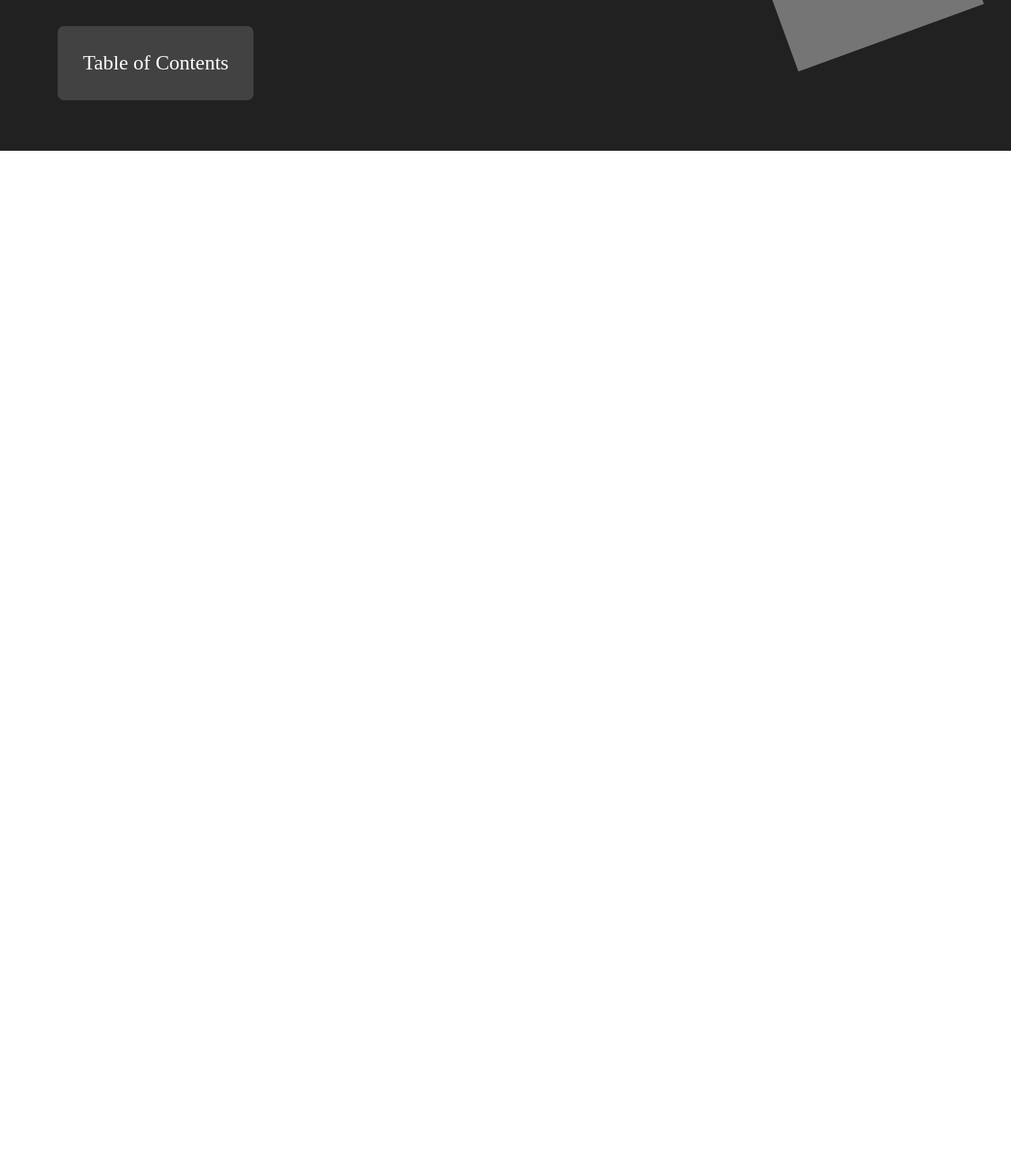
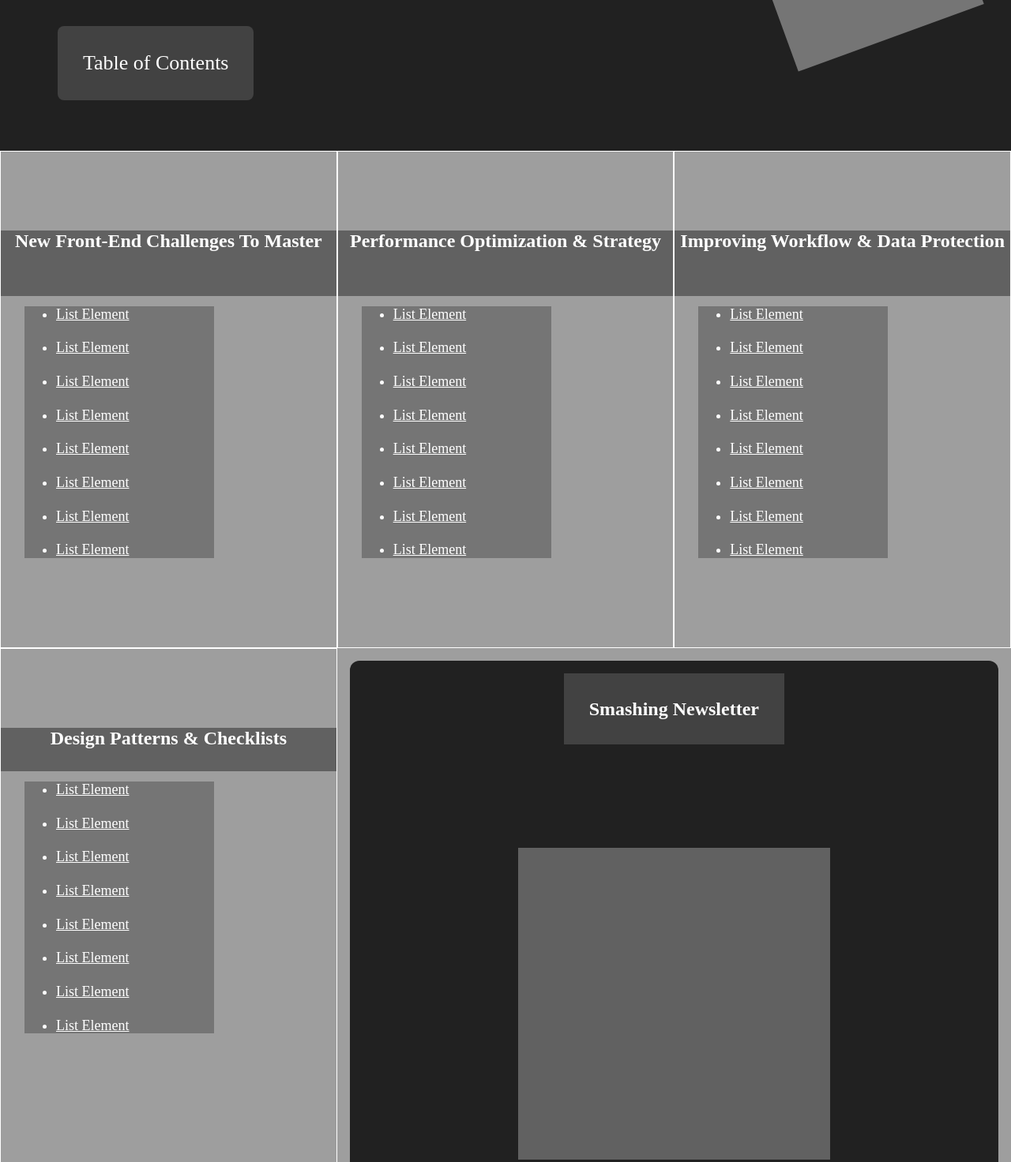
Before and after one commit to eduardoreisalvarenga/microverse-smashing-magazine, a plain HTML site: page index.html in a window 1280 px wide. Shown: the part 7620-9092 px from the top of the page at 79% size. Before the commit the page ends 7811 px from the top, so only its background shows below. Drawn offline with Linux system fonts and the light colour scheme.

Commit message:
Add Guides Section

```diff
--- a/index.html
+++ b/index.html
@@ -177,62 +177,165 @@
           <div class="small-bottom-article-pic"></div>
           <div class="small-bottom-article-text-container">
             <h2 class="small-bottom-article-header">Deemphasizing “Install App” Ads</h2>
-            <p>Lorem ipsum dolor sit amet, consectetur adipiscing elit. Integer nec odio. Praesent libero. Sed cursus ante dapibus diam. Sed nisi. Nulla quis sem at nibh elementum imperdiet. Duis sagittis ipsum. Praesent mauris. Fusce nec tellus sed augue semper porta. Mauris massa. Vestibulum lacinia arcu eget nulla. Class aptent taciti sociosqu ad litora torquent per conubia nostra, per inceptos himenaeos. Curabitur sodales ligula in libero. Sed dignissim lacinia nunc. </p>
+            <p>Lorem ipsum dolor sit amet, consectetur adipiscing elit. Integer nec odio. Praesent libero. Sed cursus
+              ante dapibus diam. Sed nisi. Nulla quis sem at nibh elementum imperdiet. Duis sagittis ipsum. Praesent
+              mauris. Fusce nec tellus sed augue semper porta. Mauris massa. Vestibulum lacinia arcu eget nulla. Class
+              aptent taciti sociosqu ad litora torquent per conubia nostra, per inceptos himenaeos. Curabitur sodales
+              ligula in libero. Sed dignissim lacinia nunc. </p>
           </div>
         </article>
         <article class="small-bottom-article">
           <div class="small-bottom-article-pic"></div>
           <div class="small-bottom-article-text-container">
             <h2 class="small-bottom-article-header">Preloading When The Mouse Is Pressed</h2>
-            <p>Lorem ipsum dolor sit amet, consectetur adipiscing elit. Integer nec odio. Praesent libero. Sed cursus ante dapibus diam. Sed nisi. Nulla quis sem at nibh elementum imperdiet. Duis sagittis ipsum. Praesent mauris. Fusce nec tellus sed augue semper porta. Mauris massa. Vestibulum lacinia arcu eget nulla. Class aptent taciti sociosqu ad litora torquent per conubia nostra, per inceptos himenaeos. Curabitur sodales ligula in libero. Sed dignissim lacinia nunc. </p>
+            <p>Lorem ipsum dolor sit amet, consectetur adipiscing elit. Integer nec odio. Praesent libero. Sed cursus
+              ante dapibus diam. Sed nisi. Nulla quis sem at nibh elementum imperdiet. Duis sagittis ipsum. Praesent
+              mauris. Fusce nec tellus sed augue semper porta. Mauris massa. Vestibulum lacinia arcu eget nulla. Class
+              aptent taciti sociosqu ad litora torquent per conubia nostra, per inceptos himenaeos. Curabitur sodales
+              ligula in libero. Sed dignissim lacinia nunc. </p>
           </div>
         </article>
         <article class="small-bottom-article">
           <div class="small-bottom-article-pic"></div>
           <div class="small-bottom-article-text-container">
             <h2 class="small-bottom-article-header">Building A JAMStack E-Commerce Store</h2>
-            <p>Lorem ipsum dolor sit amet, consectetur adipiscing elit. Integer nec odio. Praesent libero. Sed cursus ante dapibus diam. Sed nisi. Nulla quis sem at nibh elementum imperdiet. Duis sagittis ipsum. Praesent mauris. Fusce nec tellus sed augue semper porta. Mauris massa. Vestibulum lacinia arcu eget nulla. Class aptent taciti sociosqu ad litora torquent per conubia nostra, per inceptos himenaeos. Curabitur sodales ligula in libero. Sed dignissim lacinia nunc. </p>
+            <p>Lorem ipsum dolor sit amet, consectetur adipiscing elit. Integer nec odio. Praesent libero. Sed cursus
+              ante dapibus diam. Sed nisi. Nulla quis sem at nibh elementum imperdiet. Duis sagittis ipsum. Praesent
+              mauris. Fusce nec tellus sed augue semper porta. Mauris massa. Vestibulum lacinia arcu eget nulla. Class
+              aptent taciti sociosqu ad litora torquent per conubia nostra, per inceptos himenaeos. Curabitur sodales
+              ligula in libero. Sed dignissim lacinia nunc. </p>
           </div>
         </article>
         <article class="small-bottom-article">
           <div class="small-bottom-article-pic"></div>
           <div class="small-bottom-article-text-container">
             <h2 class="small-bottom-article-header">ES2019 Tips And Tricks</h2>
-            <p>Lorem ipsum dolor sit amet, consectetur adipiscing elit. Integer nec odio. Praesent libero. Sed cursus ante dapibus diam. Sed nisi. Nulla quis sem at nibh elementum imperdiet. Duis sagittis ipsum. Praesent mauris. Fusce nec tellus sed augue semper porta. Mauris massa. Vestibulum lacinia arcu eget nulla. Class aptent taciti sociosqu ad litora torquent per conubia nostra, per inceptos himenaeos. Curabitur sodales ligula in libero. Sed dignissim lacinia nunc. </p>
+            <p>Lorem ipsum dolor sit amet, consectetur adipiscing elit. Integer nec odio. Praesent libero. Sed cursus
+              ante dapibus diam. Sed nisi. Nulla quis sem at nibh elementum imperdiet. Duis sagittis ipsum. Praesent
+              mauris. Fusce nec tellus sed augue semper porta. Mauris massa. Vestibulum lacinia arcu eget nulla. Class
+              aptent taciti sociosqu ad litora torquent per conubia nostra, per inceptos himenaeos. Curabitur sodales
+              ligula in libero. Sed dignissim lacinia nunc. </p>
           </div>
         </article>
         <article class="small-bottom-article">
           <div class="small-bottom-article-pic"></div>
           <div class="small-bottom-article-text-container">
             <h2 class="small-bottom-article-header">Prefetching Next-Page Navigation</h2>
-            <p>Lorem ipsum dolor sit amet, consectetur adipiscing elit. Integer nec odio. Praesent libero. Sed cursus ante dapibus diam. Sed nisi. Nulla quis sem at nibh elementum imperdiet. Duis sagittis ipsum. Praesent mauris. Fusce nec tellus sed augue semper porta. Mauris massa. Vestibulum lacinia arcu eget nulla. Class aptent taciti sociosqu ad litora torquent per conubia nostra, per inceptos himenaeos. Curabitur sodales ligula in libero. Sed dignissim lacinia nunc. </p>
+            <p>Lorem ipsum dolor sit amet, consectetur adipiscing elit. Integer nec odio. Praesent libero. Sed cursus
+              ante dapibus diam. Sed nisi. Nulla quis sem at nibh elementum imperdiet. Duis sagittis ipsum. Praesent
+              mauris. Fusce nec tellus sed augue semper porta. Mauris massa. Vestibulum lacinia arcu eget nulla. Class
+              aptent taciti sociosqu ad litora torquent per conubia nostra, per inceptos himenaeos. Curabitur sodales
+              ligula in libero. Sed dignissim lacinia nunc. </p>
           </div>
         </article>
         <article class="small-bottom-article">
           <div class="small-bottom-article-pic"></div>
           <div class="small-bottom-article-text-container">
             <h2 class="small-bottom-article-header">Ambient Light Animation</h2>
-            <p>Lorem ipsum dolor sit amet, consectetur adipiscing elit. Integer nec odio. Praesent libero. Sed cursus ante dapibus diam. Sed nisi. Nulla quis sem at nibh elementum imperdiet. Duis sagittis ipsum. Praesent mauris. Fusce nec tellus sed augue semper porta. Mauris massa. Vestibulum lacinia arcu eget nulla. Class aptent taciti sociosqu ad litora torquent per conubia nostra, per inceptos himenaeos. Curabitur sodales ligula in libero. Sed dignissim lacinia nunc. </p>
+            <p>Lorem ipsum dolor sit amet, consectetur adipiscing elit. Integer nec odio. Praesent libero. Sed cursus
+              ante dapibus diam. Sed nisi. Nulla quis sem at nibh elementum imperdiet. Duis sagittis ipsum. Praesent
+              mauris. Fusce nec tellus sed augue semper porta. Mauris massa. Vestibulum lacinia arcu eget nulla. Class
+              aptent taciti sociosqu ad litora torquent per conubia nostra, per inceptos himenaeos. Curabitur sodales
+              ligula in libero. Sed dignissim lacinia nunc. </p>
           </div>
         </article>
       </div>
     </section>
     <!-- Bottom Articles Section End -->
-     <!-- Latest Articles Container Start -->
+    <!-- More Links On Twitter Container Start -->
     <div class="latest-articles-container twitter-notice">
       <a href="#">MORE LINKS ON TWITTER</a>
     </div>
-      <!-- Latest Articles Container End -->
-      <!--Systems book start-->
+    <!-- More Links On Twitter Container End-->
+    <!-- Systems Book Start -->
     <section class="table-of-contents">
       <div class="table-container">
         <h1>Design Systems</h1>
-            <p>Lorem ipsum dolor sit amet, consectetur adipiscing elit, sed do eiusmod tempor incididunt ut labore et dolore magna aliqua. Ut enim ad minim veniam, quis nostrud exercitation ullamco laboris nisi ut aliquip ex ea commodo consequat.</p>
+        <p>Lorem ipsum dolor sit amet, consectetur adipiscing elit, sed do eiusmod tempor incididunt ut labore et dolore
+          magna aliqua. Ut enim ad minim veniam, quis nostrud exercitation ullamco laboris nisi ut aliquip ex ea commodo
+          consequat.</p>
         <button class="table-of-contents-button">Table of Contents</button>
       </div>
       <div class="table-of-contents-image"></div>
     </section>
-      <!--Systems book end-->
+    <!-- Guides Section Start -->
+    <!-- Systems Book End -->
+    <!-- Sixth Grid Start -->
+    <section class="second-grid">
+      <article class="second-grid-article">
+        <h2 class="article-header second-grid-header">New Front-End Challenges To Master <br><br><br>
+        </h2>
+        <ul class="second-grid-text list-container">
+          <li class="list-element"><a href="#">List Element</a></li>
+          <li class="list-element"><a href="#">List Element</a></li>
+          <li class="list-element"><a href="#">List Element</a></li>
+          <li class="list-element"><a href="#">List Element</a></li>
+          <li class="list-element"><a href="#">List Element</a></li>
+          <li class="list-element"><a href="#">List Element</a></li>
+          <li class="list-element"><a href="#">List Element</a></li>
+          <li class="list-element"><a href="#">List Element</a></li>
+        </ul>
+      </article>
+      <article class="second-grid-article">
+        <h2 class="article-header second-grid-header">Performance Optimization & Strategy<br><br><br>
+        </h2>
+        <ul class="second-grid-text list-container">
+          <li class="list-element"><a href="#">List Element</a></li>
+          <li class="list-element"><a href="#">List Element</a></li>
+          <li class="list-element"><a href="#">List Element</a></li>
+          <li class="list-element"><a href="#">List Element</a></li>
+          <li class="list-element"><a href="#">List Element</a></li>
+          <li class="list-element"><a href="#">List Element</a></li>
+          <li class="list-element"><a href="#">List Element</a></li>
+          <li class="list-element"><a href="#">List Element</a></li>
+        </ul>
+      </article>
+      <article class="second-grid-article">
+        <h2 class="article-header second-grid-header">Improving Workflow & Data Protection<br><br><br></h2>
+        <ul class="second-grid-text list-container">
+          <li class="list-element"><a href="#">List Element</a></li>
+          <li class="list-element"><a href="#">List Element</a></li>
+          <li class="list-element"><a href="#">List Element</a></li>
+          <li class="list-element"><a href="#">List Element</a></li>
+          <li class="list-element"><a href="#">List Element</a></li>
+          <li class="list-element"><a href="#">List Element</a></li>
+          <li class="list-element"><a href="#">List Element</a></li>
+          <li class="list-element"><a href="#">List Element</a></li>
+        </ul>
+      </article>
+    </section>
+    <!-- Sixth Grid End-->
+    <!-- Seventh Grid Section Start -->
+    <section class="third-grid seventh-grid">
+      <article class="second-grid-article">
+        <h2 class="article-header second-grid-header">Design Patterns & Checklists<br><br></h2>
+        <ul class="second-grid-text list-container">
+          <li class="list-element"><a href="#">List Element</a></li>
+          <li class="list-element"><a href="#">List Element</a></li>
+          <li class="list-element"><a href="#">List Element</a></li>
+          <li class="list-element"><a href="#">List Element</a></li>
+          <li class="list-element"><a href="#">List Element</a></li>
+          <li class="list-element"><a href="#">List Element</a></li>
+          <li class="list-element"><a href="#">List Element</a></li>
+          <li class="list-element"><a href="#">List Element</a></li>
+        </ul>
+      </article>
+      <article class="right-figure newsletter-article">
+        <h2><span>Smashing Newsletter</span></h2>
+        <div class="right-figure-header-container newsletter-image">
+        </div>
+        <div class="newsletter-button-container">
+          <button class="article-button newsletter-button">Subscribe</button>
+        </div>
+      </article>
+    </section>
+    <!-- Seventh Grid Section End -->
+    <!-- Guides Section End -->
+    <!-- See All Articles Container Start -->
+    <div class="latest-articles-container">
+      <a href="#">SEE ALL ARTICLES</a>
+    </div>
+    <!-- More Links On Twitter Container End-->
   </main>
   <!-- Main Section End -->
 </body>
--- a/style.css
+++ b/style.css
@@ -351,3 +351,63 @@ div.table-container p {
   background-color: #757575;
   transform: rotate(-20deg);
 }
+
+/* Selector for the list of elements at the guides section */
+.list-container {
+  position: relative;
+  top: -62px;
+  text-decoration: underline;
+  width: 200px;
+  margin-left: 30px;
+}
+
+/* Selector for the list individual elements at the guides section */
+.list-element {
+  margin-bottom: 22px;
+  font-size: 18px;
+}
+
+/* Selector for the seventh grid */
+.seventh-grid {
+  height: 1083px;
+  background-color: #9E9E9E;
+}
+
+/* Selector for the newsletter article at the bottom of the page */
+.newsletter-article {
+  height: 940px;
+  color: white;
+  display: block;
+}
+
+/* Selector for the h2 in the newsletter article at the bottom of the page */
+.newsletter-article h2 {
+  text-align: center;
+  margin-top: 48px;
+  margin-bottom: 162px;
+}
+
+/* Selector for the span inside the h2 in the newsletter article at the bottom of the page */
+.newsletter-article h2 span {
+  background-color: #424242;
+  padding: 32px;
+}
+
+/* Selector for the newsletter image at the bottom of the page */
+.newsletter-image {
+  margin: 0 auto;
+  background-color: #616161;
+}
+
+/* Selector for the container of the newsletter button at the bottom of the page */
+.newsletter-button-container {
+  display: flex;
+  justify-content: center;
+}
+
+/* Selector for the newsletter button at the bottom of the page */
+.newsletter-button {
+  width: 440px;
+  height: 60px;
+  background-color: #757575;
+}
```
Lines whose indentation alone changed are shown as unchanged.
